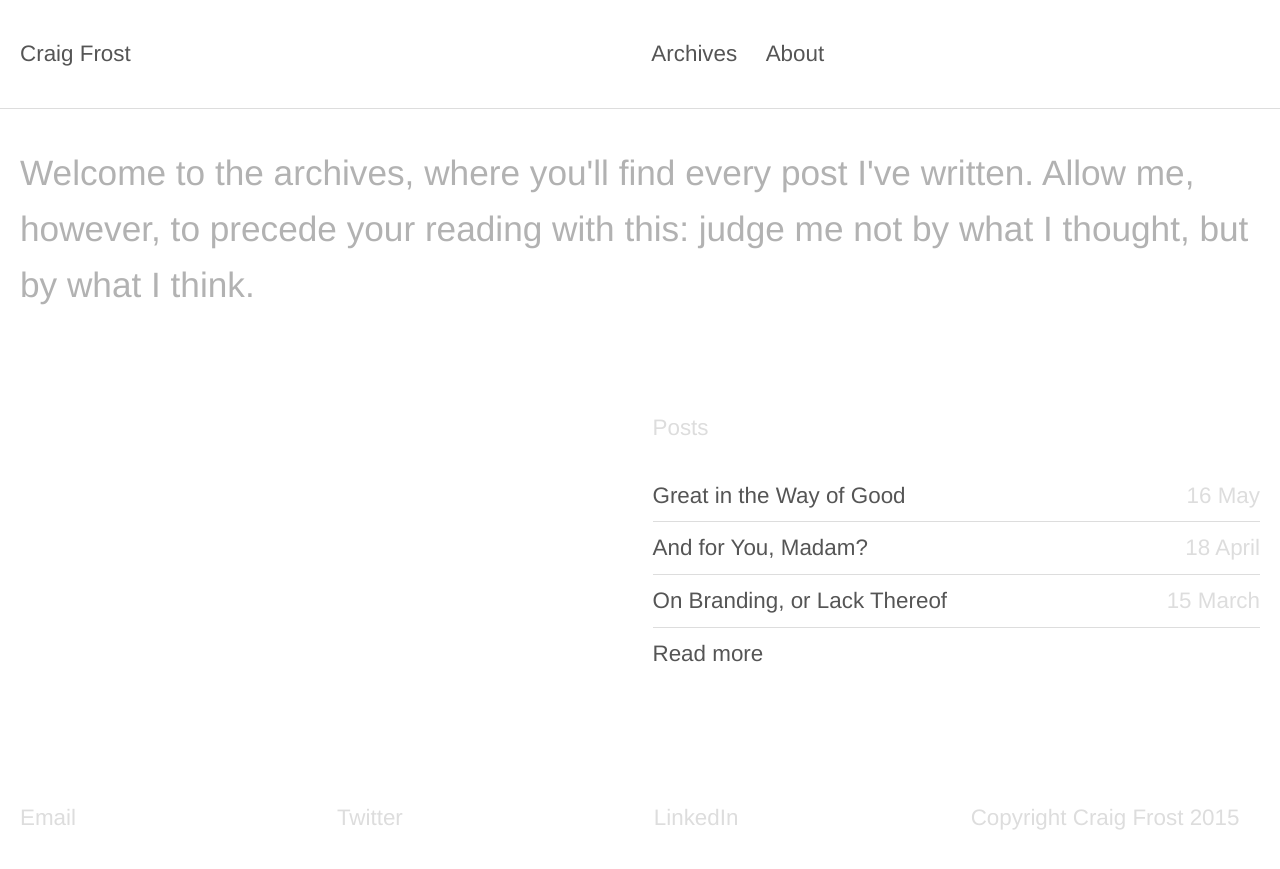
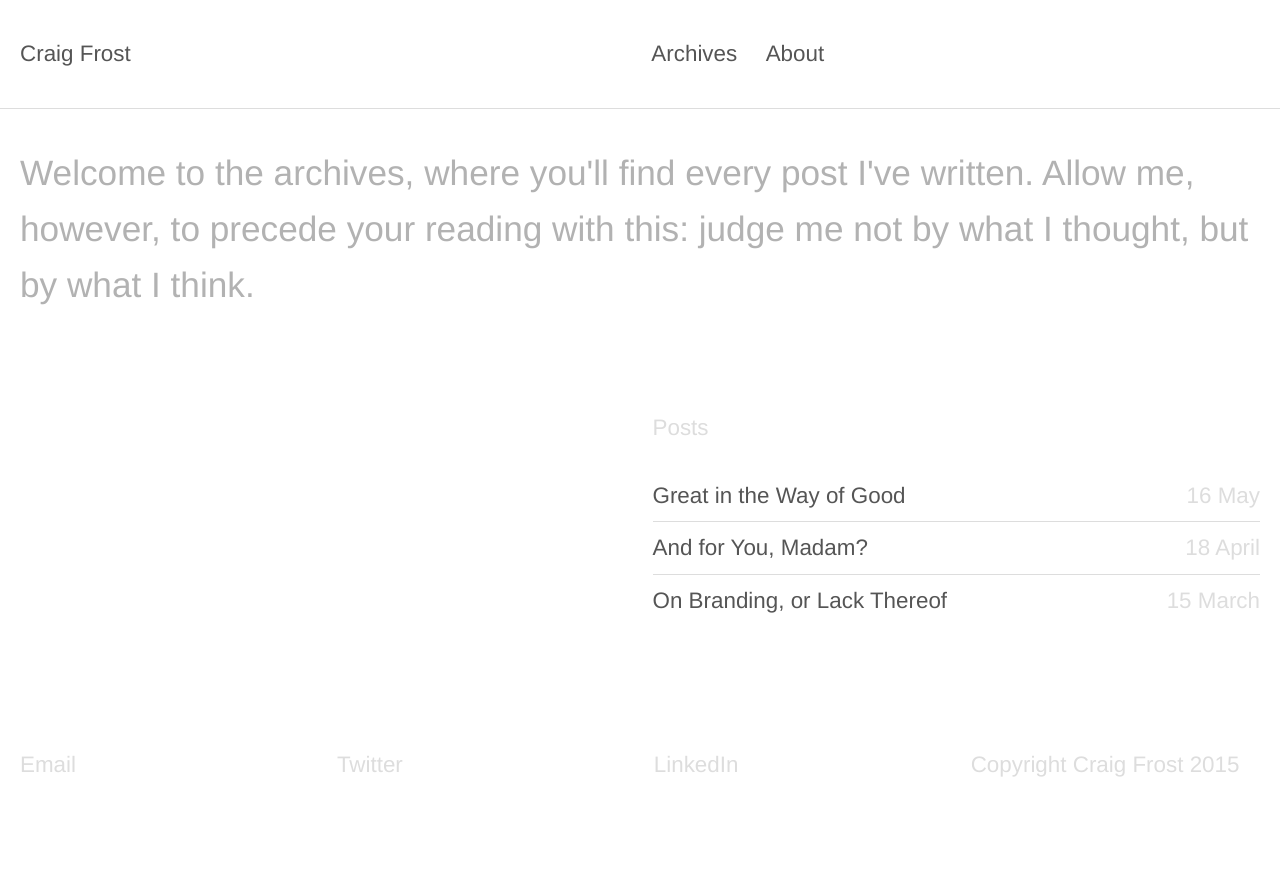
Before and after one commit to craigthomasfrost/cfdesigner.github.io, a Jekyll site: the page built from archives/index.html, in a window 1280 px wide. Shown: the top 869 px of the page. Built offline with Jekyll 4.4.1, drawn with Linux system fonts in a browser that asks for light colours; nearby versions of some CDN libraries.

Commit message:
remove read more link from archives page

```diff
--- a/archives/index.html
+++ b/archives/index.html
@@ -25,12 +25,6 @@ layout: default
 
             {% endfor %}
 
-            <li>
-
-                <a href="/archives">Read more</a>
-
-            </li>
-
         </ul>
 
     </div>
```
